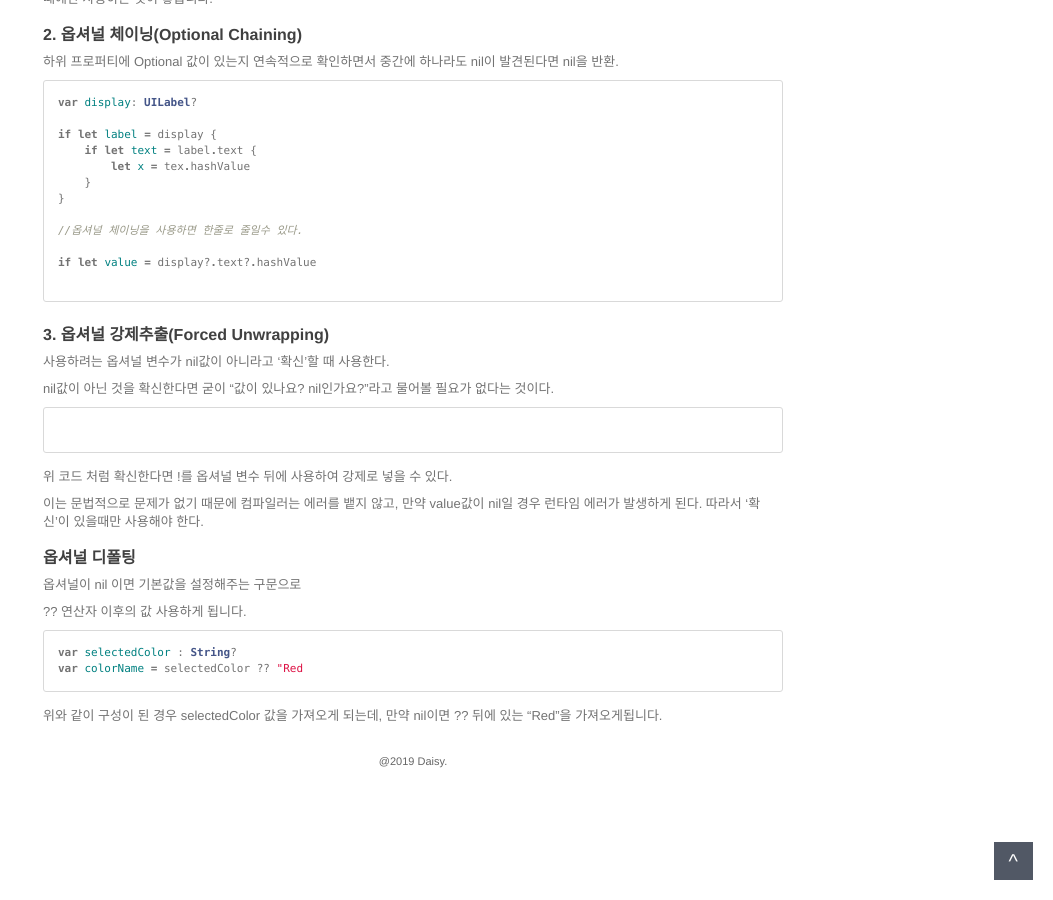
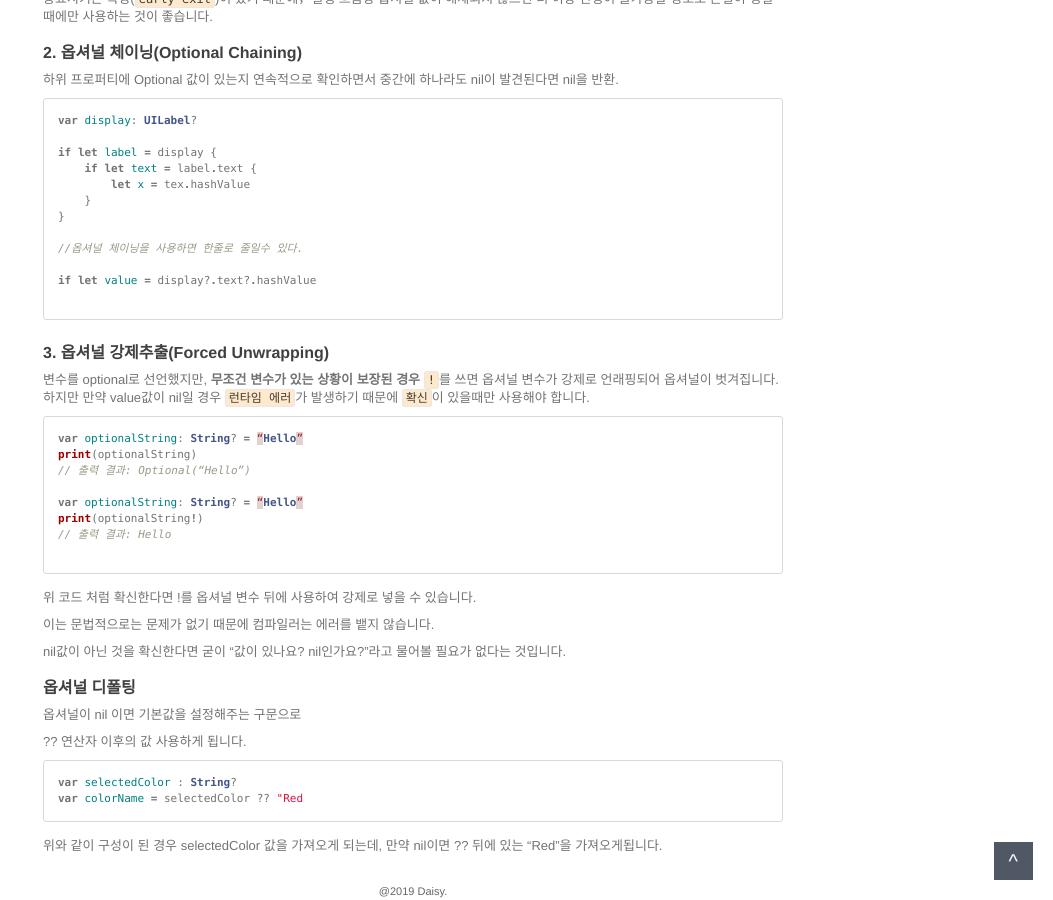
Before and after one commit to JeongAKo/JeongAKo.github.io, a Jekyll site: the page built from _posts/2019-10-09-Optional.markdown, in a window 1280 px wide and 900 px high, scrolled down 1477 px. Shown: the whole window, without its empty margins (227-1280 px from the left). Built offline with Jekyll 4.4.1, drawn with Linux system fonts in a browser that asks for light colours; comment, search, counter and statistics services are not loaded; some of the changed text lies outside the part shown.

```diff
--- a/_posts/2019-10-09-Optional.markdown
+++ b/_posts/2019-10-09-Optional.markdown
@@ -44,9 +44,7 @@ nil에 대한 컴파일 에러를 통해 개발자는 nil에 대해 명확한
 
 #### 1. 옵셔널 바인딩(Optional Binding)
 
-옵셔널을 사용하기 전에 값이 있는지 없는지 확인할 때 사용
-
-
+옵셔널을 사용하기 전에 값이 있는지 없는지 확인할 때 사용.  안전하게 사용하기 위해서는 강제 언래핑이 아닌 옵셔널 바인딩을 사용해야 합니다.
 
 - ##### if let문을 이용한 옵셔널 바인딩 기법
 
@@ -104,19 +102,24 @@ if let value = display?.text?.hashValue
 
 #### 3. 옵셔널 강제추출(Forced Unwrapping)
 
-사용하려는 옵셔널 변수가 nil값이 아니라고 '확신'할 때 사용한다.
-
-nil값이 아닌 것을 확신한다면 굳이 "값이 있나요? nil인가요?"라고 물어볼 필요가 없다는 것이다.
+변수를 optional로 선언했지만, **무조건 변수가 있는 상황이 보장된 경우** `!`를 쓰면  옵셔널 변수가 강제로 언래핑되어 옵셔널이 벗겨집니다. 하지만 만약 value값이 nil일 경우 `런타임 에러`가 발생하기 때문에  `확신`이 있을때만 사용해야 합니다.
 
 ~~~swift
+var optionalString: String? = “Hello”
+print(optionalString)
+// 출력 결과: Optional(“Hello”)
+
+var optionalString: String? = “Hello”
+print(optionalString!)
+// 출력 결과: Hello
 
 ~~~
 
+위 코드 처럼 확신한다면 !를 옵셔널 변수 뒤에 사용하여 강제로 넣을 수 있습니다.
 
+이는 문법적으로는 문제가 없기 때문에 컴파일러는 에러를 뱉지 않습니다.
 
-위 코드 처럼 확신한다면 !를 옵셔널 변수 뒤에 사용하여 강제로 넣을 수 있다.
-
-이는 문법적으로 문제가 없기 때문에 컴파일러는 에러를 뱉지 않고, 만약 value값이 nil일 경우 런타임 에러가 발생하게 된다. 따라서 '확신'이 있을때만 사용해야 한다.
+nil값이 아닌 것을 확신한다면 굳이 "값이 있나요? nil인가요?"라고 물어볼 필요가 없다는 것입니다.
 
 
 
```
Also changed, not shown: other parts of _posts/2019-10-09-Optional.markdown (+1 -1 lines), _posts/2019-10-02-git commit message.markdown (+63 -21 lines), _posts/2019-10-16-ARC.markdown (deleted, +0 -16 lines), _posts/2019-10-26-REST API.markdown (added, +56 -0 lines).
